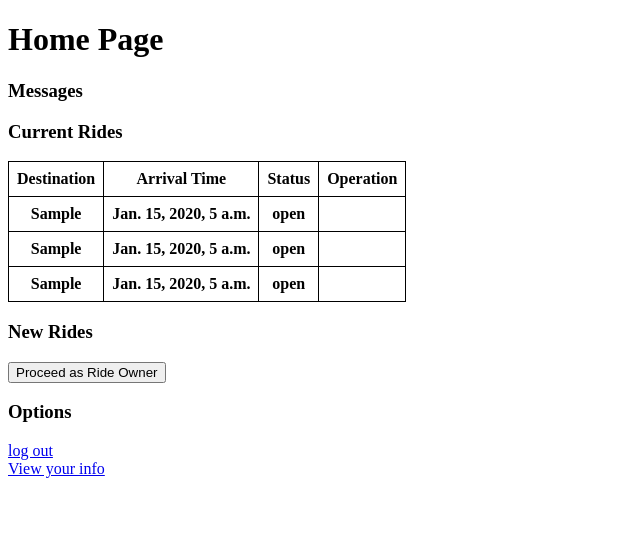
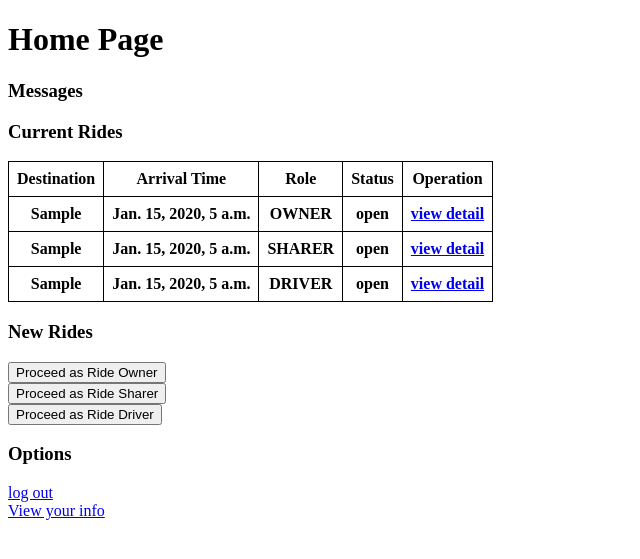
Before and after one commit to kaifeng-yu16/ride_sharing_app, a Django app: page /ride/home/ in a window 1280 px wide. Shown: the top 559 px of the page, without its empty margins (0-640 px from the left). Run offline with Django 4.2, Linux system fonts and the light colour scheme; a user stored in the database is signed in; tables that the repository leaves empty hold one stand-in row (values such as "Sample post"); lists and menus that the app fills with data are empty.

Commit message:
add scafford & optimize search

```diff
--- a/Weber/ride/templates/ride/create_ride.html
+++ b/Weber/ride/templates/ride/create_ride.html
@@ -23,5 +23,6 @@
         Special Request (optional): <input type="text" name="request"><br>
         <input type="submit" value="Create Ride">
     </form>
+    <a href="{% url 'ride:home' %}">back</a>
 </body>
 </html>
--- a/Weber/ride/templates/ride/home.html
+++ b/Weber/ride/templates/ride/home.html
@@ -26,6 +26,7 @@
       <tr>
         <th>Destination</th>
         <th>Arrival Time</th>
+        <th>Role</th>
         <th>Status</th>
         <th>Operation</th>
       </tr>
@@ -33,30 +34,39 @@
         <tr>
           <th>{{o.destination}}</th>
           <th>{{o.arrival_time}}</th>
+          <th>OWNER</th>
           <th>{{o.status}}</th>
-          <th></th>
+          <th><a href="{% url 'ride:owner_view' %}">view detail</a></th>
         </tr>
       {% endfor %}
       {% for s in sharer %}
         <tr>
           <th>{{s.destination}}</th>
           <th>{{s.arrival_time}}</th>
+          <th>SHARER</th>
           <th>{{s.status}}</th>
-          <th></th>
+          <th><a href="{% url 'ride:sharer_view' %}">view detail</a></th>
         </tr>
       {% endfor %}
       {% for d in driver %}
         <tr>
           <th>{{d.destination}}</th>
           <th>{{d.arrival_time}}</th>
+          <th>DRIVER</th>
           <th>{{d.status}}</th>
-          <th></th>
+          <th><a href="{% url 'ride:driver_view' %}">view detail</a></th>
         </tr>
       {% endfor %}
       </table>
     <h3>New Rides</h3>
       <a href="{% url 'ride:create_ride' %}">
-      <input type=button value='Proceed as Ride Owner'></a>
+      <input type=button value='Proceed as Ride Owner'></a></br>
+      <a href="{% url 'ride:search_as_sharer' %}">
+      <input type=button value='Proceed as Ride Sharer'></a></br>
+      {% if user.driver %}
+        <a href="{% url 'ride:search_as_driver' %}">
+        <input type=button value='Proceed as Ride Driver'></a></br>
+      {% endif %}
     <h3>Options</h3>
       <a href="{% url 'user:logout'%}"> log out </a></br>
       <a href="{% url 'user:show_info'%}"> View your info </a></br>
--- a/Weber/ride/templates/ride/search_as_driver.html
+++ b/Weber/ride/templates/ride/search_as_driver.html
@@ -11,6 +11,7 @@
         <input type="submit" value="Search Ride">
     </form><br>
 
+    {% if has_result %}
     <h3>Search Results - Open Rides</h3>
     <table border="1">
         <tr>
@@ -37,6 +38,8 @@
             </tr>
         {% endfor %}
     </table>
+    {% endif %}
+    <a href="{% url 'ride:home' %}">back</a>
 
 </body>
 </html>
--- a/Weber/ride/views.py
+++ b/Weber/ride/views.py
@@ -5,10 +5,9 @@ from django.db import models
 from django.http import HttpResponseRedirect
 from django.contrib import messages
 from django.contrib.auth.decorators import login_required
+from .models import Ride
 from django.db.models import Q
-
 # Create your views here.
-from .models import Ride
 
 @login_required
 def owner_view(request):
@@ -74,7 +73,7 @@ def search_as_sharer(request):
         search_results = Ride.objects.filter(destination=destination, status='open',
                                              arrival_time__range=(early_time, late_time),
                                              allow_share=True).exclude(owner=request.user)
-        return render(request, 'ride/search_as_sharer.html', {'search_results': search_results})
+        return render(request, 'ride/search_as_sharer.html', {'has_result': True, 'search_results': search_results})
     else:
         return render(request, 'ride/search_as_sharer.html')
 
@@ -84,11 +83,12 @@ def search_as_driver(request):
         if not hasattr(request.user, 'driver'):
             messages.add_message(request, messages.INFO, 'You are not a driver!')
             return HttpResponseRedirect(reverse('ride:home'))
-        search_results = Ride.objects.filter(status='open', num_passengers__lte=request.user.driver.max_volume,
-                                             special_request=request.user.driver.special_info)\
+        sharer_ride_id = list(s.ride.id for s in request.user.sharer_set.all())
+        search_results = Ride.objects.filter(status='open', num_passengers__lte=request.user.driver.max_volume)\
+            .filter(Q(special_request=request.user.driver.special_info)|Q(special_request=''))\
             .filter(Q(vehicle_type='-')|Q(vehicle_type=request.user.driver.vehicle_type)).exclude(owner=request.user)\
-            .exclude(sharer_sets__contains=request.user)
-        return render(request, 'ride/search_as_driver.html', {'search_results': search_results})
+            .exclude(id__in=sharer_ride_id)
+        return render(request, 'ride/search_as_driver.html', {'has_result':True, 'search_results': search_results})
     else:
         return render(request, 'ride/search_as_driver.html')
 
```
Also changed, not shown: Weber/ride/templates/ride/search_as_sharer.html (+7 -1 lines).
